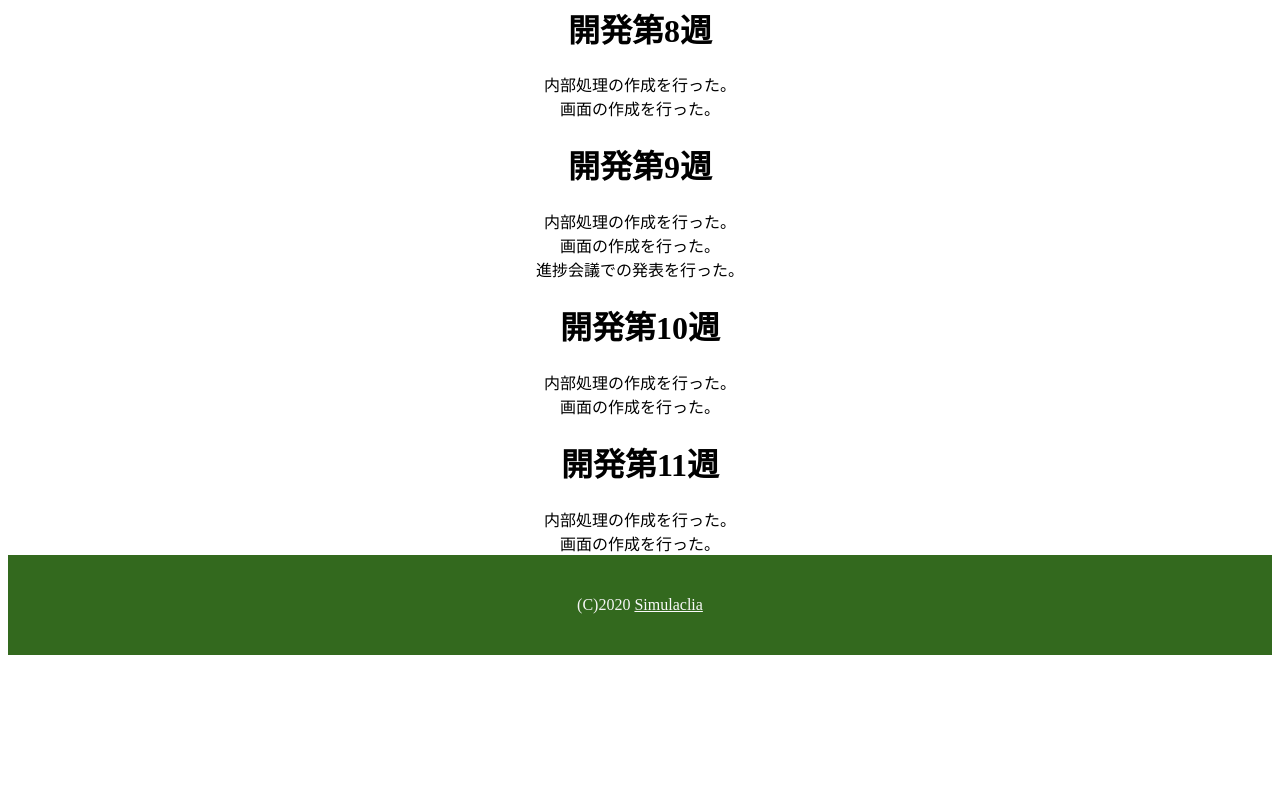
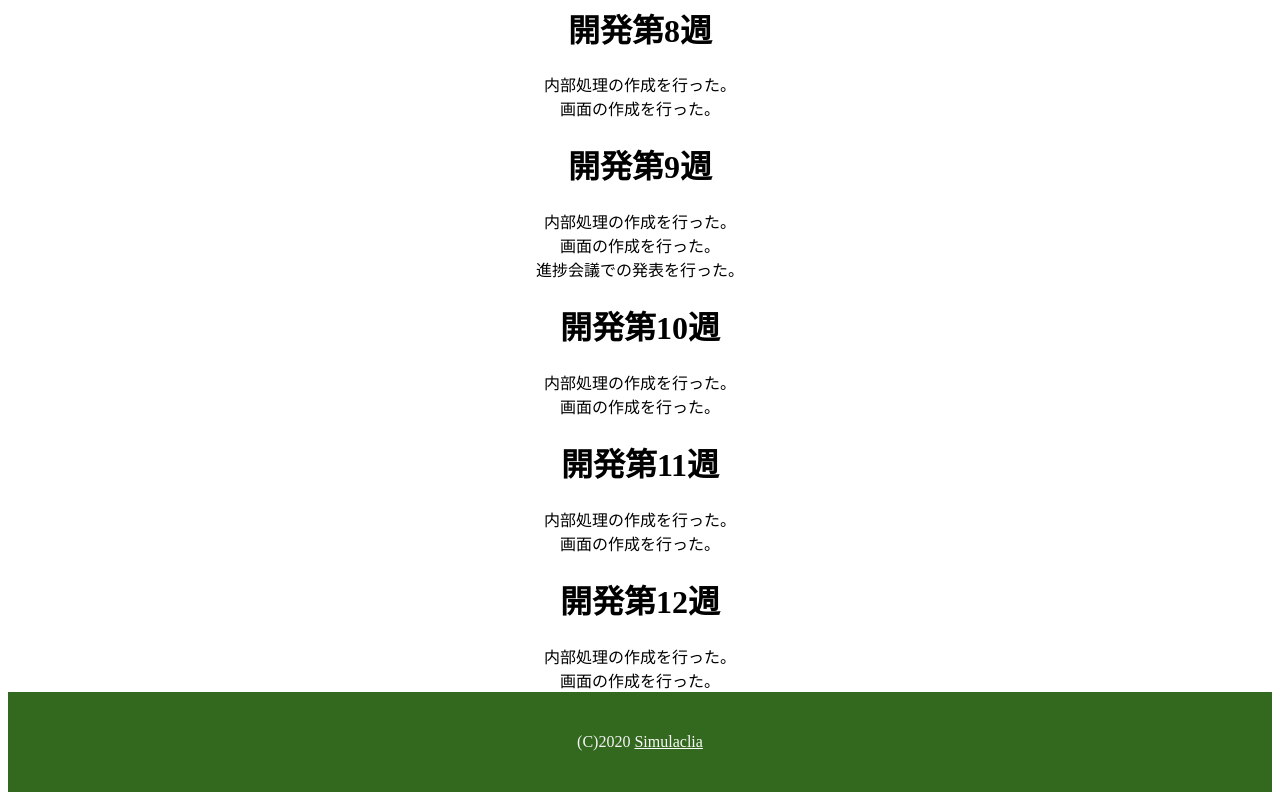
Before and after one commit to Simulaclia/MenuSuggester, a plain HTML site: page doc/開発週誌.html in a window 1280 px wide. Shown: the part 1210-2010 px from the top of the page. Before the commit the page ends 1873 px from the top, so only its background shows below. Drawn offline with Linux system fonts and the light colour scheme.

Commit message:
開発第12週作成

```diff
--- a/doc/開発週誌.html
+++ b/doc/開発週誌.html
@@ -75,6 +75,10 @@
 	内部処理の作成を行った。<br>
 	画面の作成を行った。
 
+	<h1>開発第12週</h1>
+	内部処理の作成を行った。<br>
+	画面の作成を行った。<br>
+
 	</main>
 
 	<footer>
```
